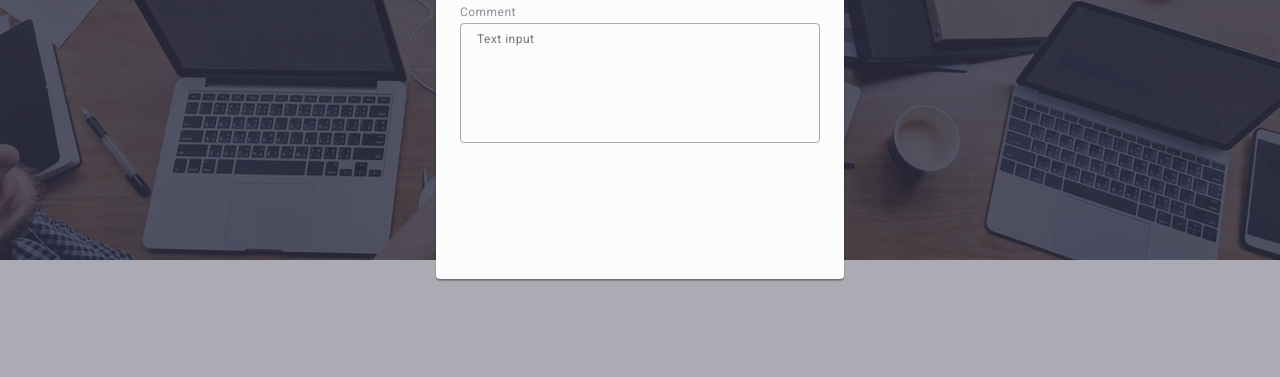
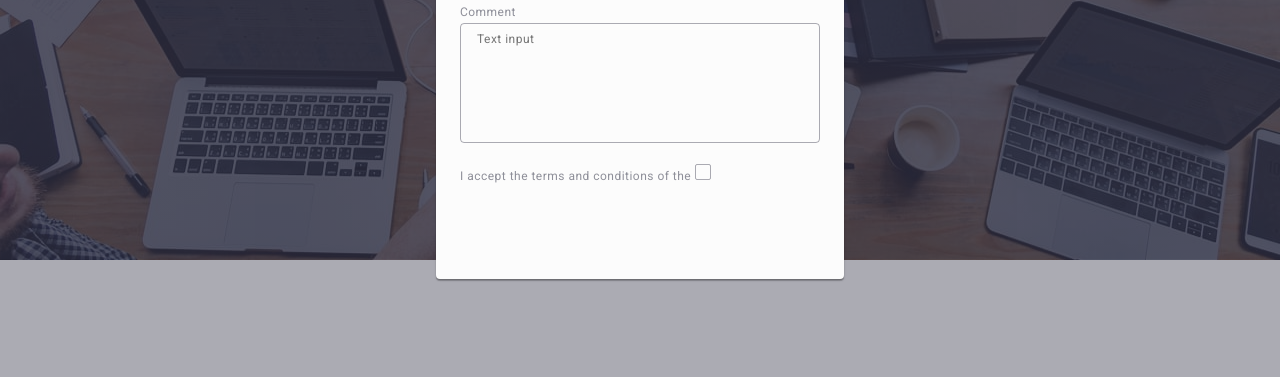
Before and after one commit to HannaButakova/goit-markup-hw-05, a plain HTML site: page index.html in a window 1280 px wide. Shown: the part 413-790 px from the top of the page. Drawn offline with nearby package versions, Linux system fonts and the light colour scheme.

Commit message:
form sccept

```diff
--- a/css/styles.css
+++ b/css/styles.css
@@ -564,8 +564,7 @@ button {
   margin-bottom: 8px;
 }
 
-.form-label,
-.form-comment {
+.form-label {
   font-size: 12px;
   line-height: 1.17;
   letter-spacing: 0.04em;
@@ -622,3 +621,34 @@ button {
 .text-comment :focus {
   border-color: #4d5ae5;
 }
+
+.form-comment {
+  font-size: 12px;
+  line-height: 1.17;
+  letter-spacing: 0.04em;
+  color: #8e8f99;
+  display: block;
+  margin-bottom: 4px;
+}
+.checkbox {
+  margin-bottom: 24px;
+}
+.form-accept {
+  font-size: 12px;
+  line-height: 1.17;
+  letter-spacing: 0.04em;
+  color: #8e8f99;
+}
+.privacy-policy {
+  width: 16px;
+  height: 16px;
+  border: 1px solid rgba(46, 47, 66, 0.4);
+  border-radius: 2px;
+  transition: background-color 250ms cubic-bezier(0.4, 0, 0.2, 1),
+    border 250ms cubic-bezier(0.4, 0, 0.2, 1),
+    fill 250ms cubic-bezier(0.4, 0, 0.2, 1);
+  display: inline-flex;
+  align-items: center;
+  justify-content: center;
+  fill: transparent;
+}
--- a/index.html
+++ b/index.html
@@ -532,6 +532,19 @@
               placeholder="Text input"
             ></textarea>
           </div>
+          <div class="checkbox">
+            <input
+              class="visually-hidden"
+              type="checkbox"
+              id="user-privacy"
+              value="true"
+              name="user-privacy"
+            />
+            <label class="form-accept" for="user-privacy">
+              I accept the terms and conditions of the
+              <span class="privacy-policy"></span
+            ></label>
+          </div>
         </form>
       </div>
     </div>
```
